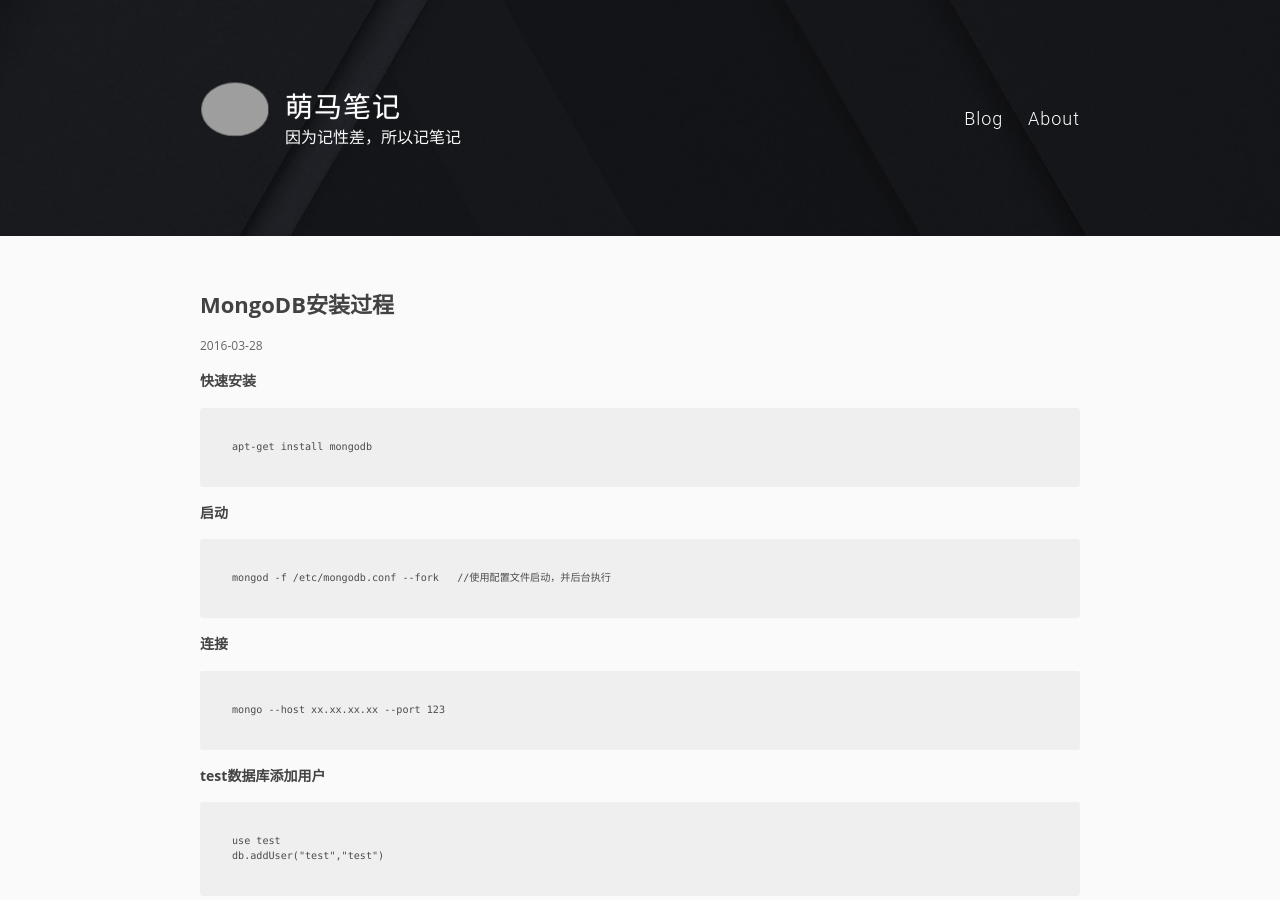
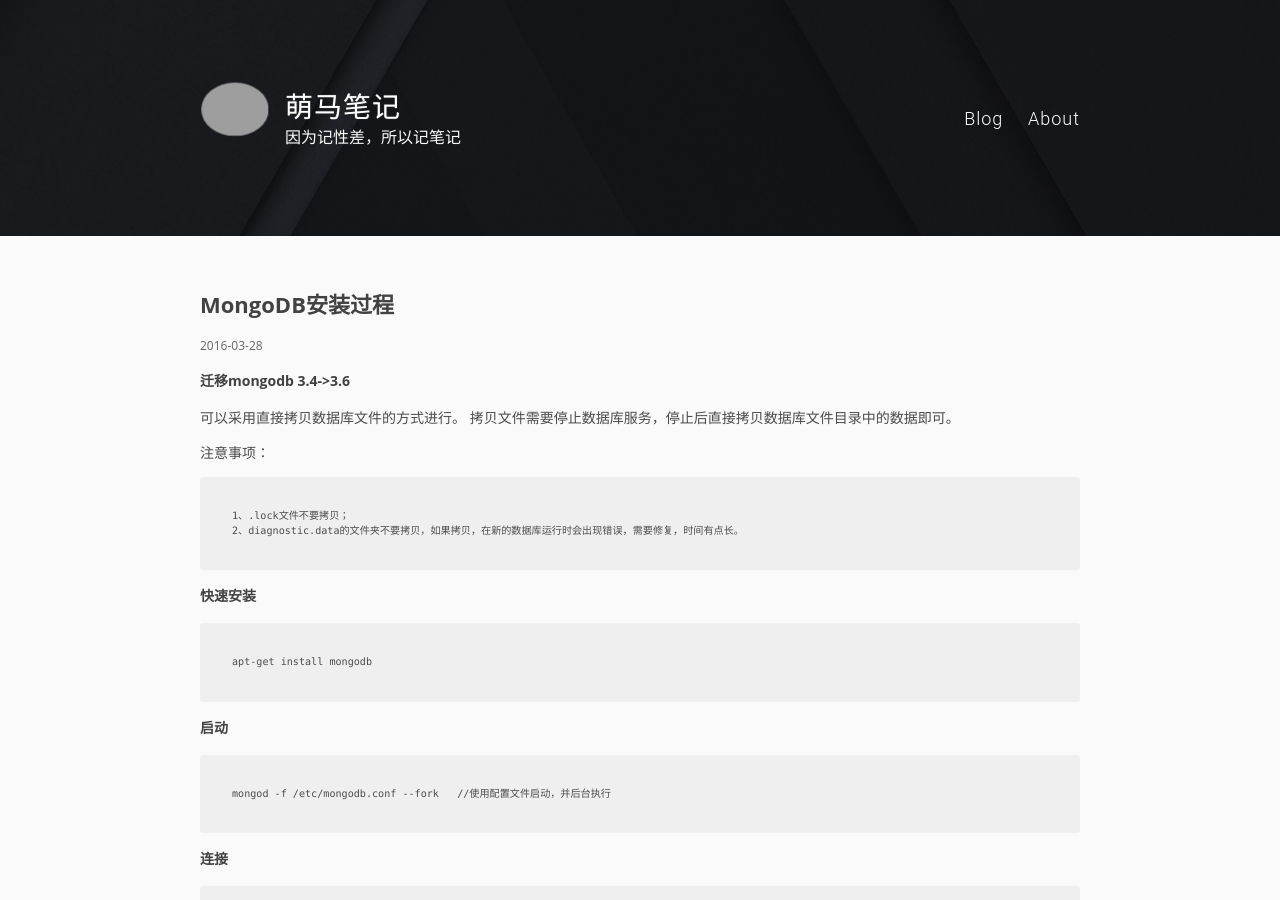
Before and after one commit to pingmalu/pingmalu.github.io, a Jekyll site: the page built from _posts/2016-03-28-MongoDB安装过程.md, in a window 1280 px wide and 900 px high. Built offline with Jekyll 4.4.1, drawn with Linux system fonts in a browser that asks for light colours; grey boxes are pictures that could not be loaded.

Commit message:
'update'

```diff
--- a/_posts/2016-03-28-MongoDB安装过程.md
+++ b/_posts/2016-03-28-MongoDB安装过程.md
@@ -2,6 +2,16 @@
 layout: post
 title: MongoDB安装过程
 ---
+
+### 迁移mongodb 3.4->3.6
+
+可以采用直接拷贝数据库文件的方式进行。
+拷贝文件需要停止数据库服务，停止后直接拷贝数据库文件目录中的数据即可。
+
+注意事项：
+
+	1、.lock文件不要拷贝；
+	2、diagnostic.data的文件夹不要拷贝，如果拷贝，在新的数据库运行时会出现错误，需要修复，时间有点长。
 
 ### 快速安装
 
```
